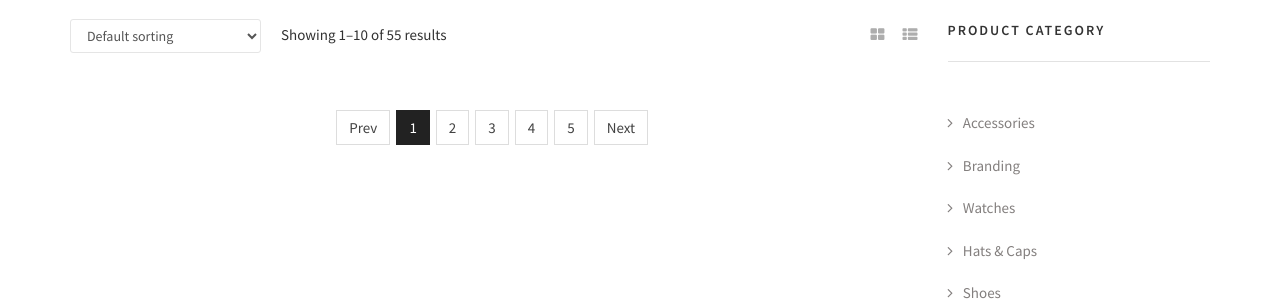
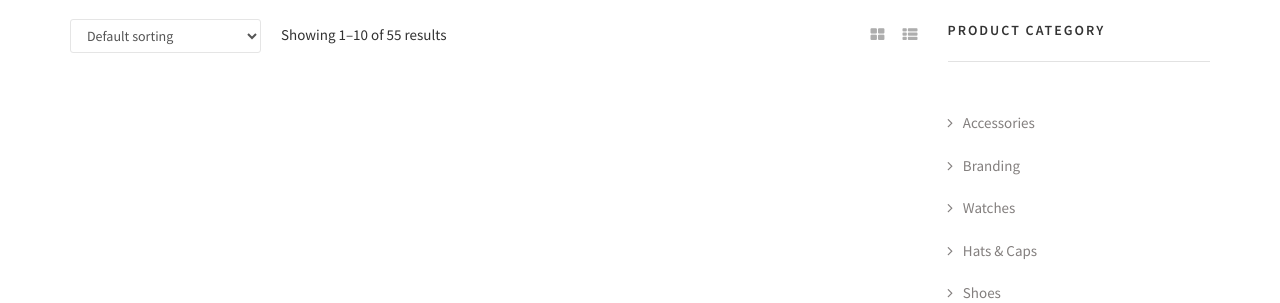
Before and after one commit to phungthuan99/pt14314-web, a PHP site: page /pt14314-web/ in a window 1280 px wide. Shown: the part 307-610 px from the top of the page. Run offline with PHP 8.4, Linux system fonts and the light colour scheme; data that the repository does not hold is empty.

Commit message:
Update index.php

```diff
--- a/index.php
+++ b/index.php
@@ -1138,25 +1138,6 @@ $products = executeQuery($sql, true);
                                     <!--product list-->
                                 </div>
 								<?php endforeach ?>
-                                <div class="text-center col-md-12">
-                                    <ul class="pagination custom-pagination">
-                                        <li><a href="#">Prev</a>
-                                        </li>
-                                        <li class="active"><a href="#">1</a>
-                                        </li>
-                                        <li><a href="#">2</a>
-                                        </li>
-                                        <li><a href="#">3</a>
-                                        </li>
-                                        <li><a href="#">4</a>
-                                        </li>
-                                        <li><a href="#">5</a>
-                                        </li>
-                                        <li><a href="#">Next</a>
-                                        </li>
-                                    </ul>
-                                </div>
-
                             </div>
                         </div>
 
```
